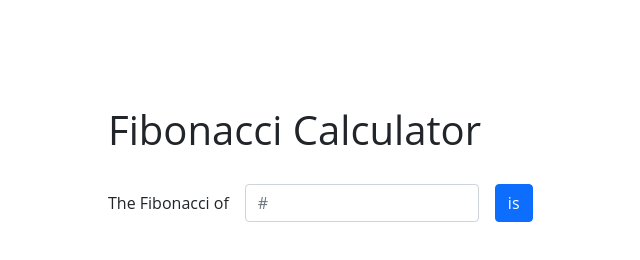
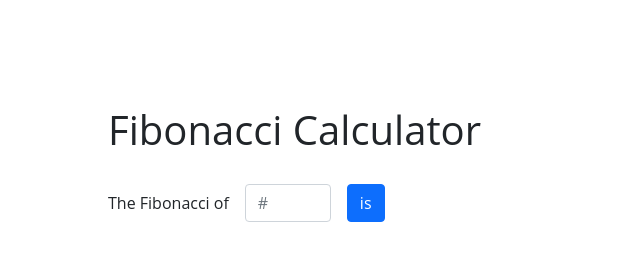
Before and after one commit to israeltechchallenge/fs-01-fibonacci-yuval-miles, a website: page index.html in a window 1280 px wide. Shown: the whole page, without its empty margins (52-692 px from the left). Drawn offline with nearby package versions, Linux system fonts and the light colour scheme.

Commit message:
updated input style

```diff
--- a/index.html
+++ b/index.html
@@ -20,7 +20,7 @@
                 <span>The Fibonacci of</span>
             </div>
             <div>
-                <input id="x" type="number" placeholder="#" class="form-control" min="0"
+                <input id="x" type="number" placeholder="#" class="form-control" min="0" style="width: 86px;"
                     onkeypress="return event.charCode >= 48 && event.charCode <= 57">
             </div>
             <div>
```
